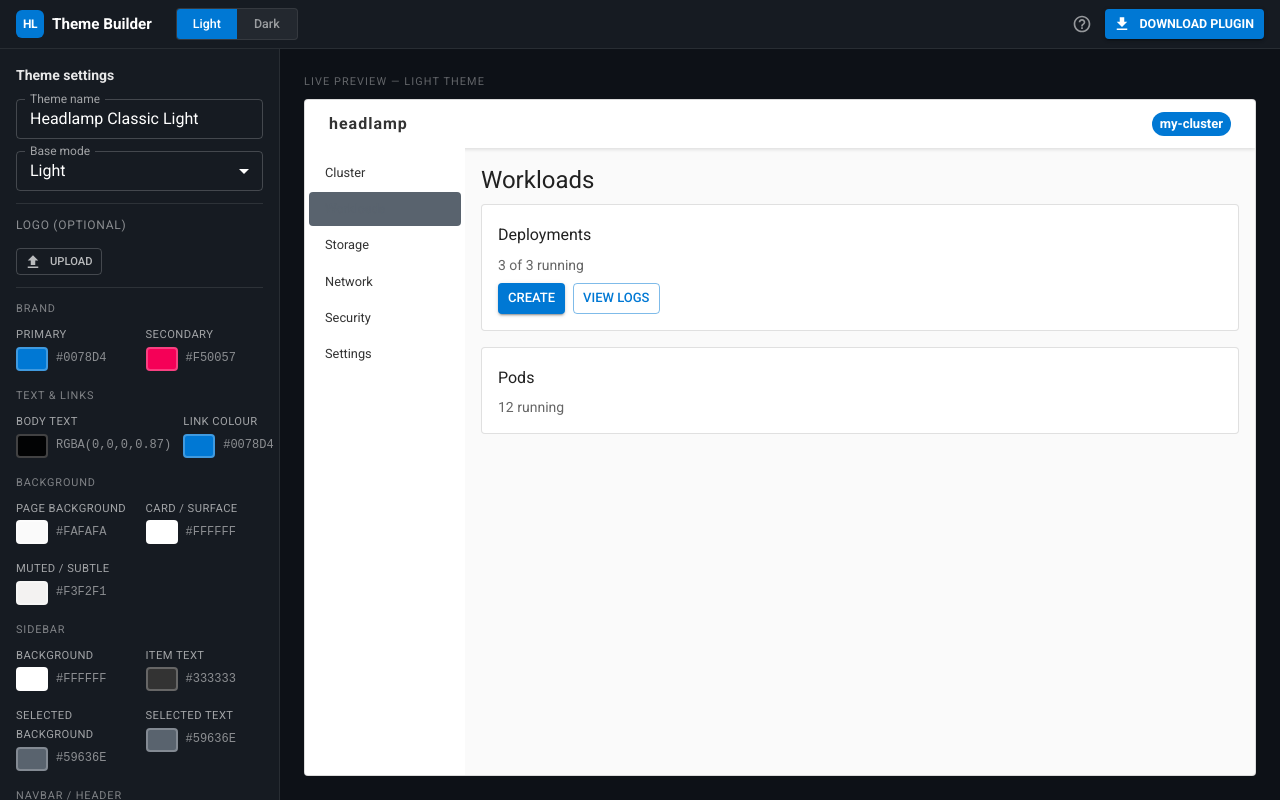
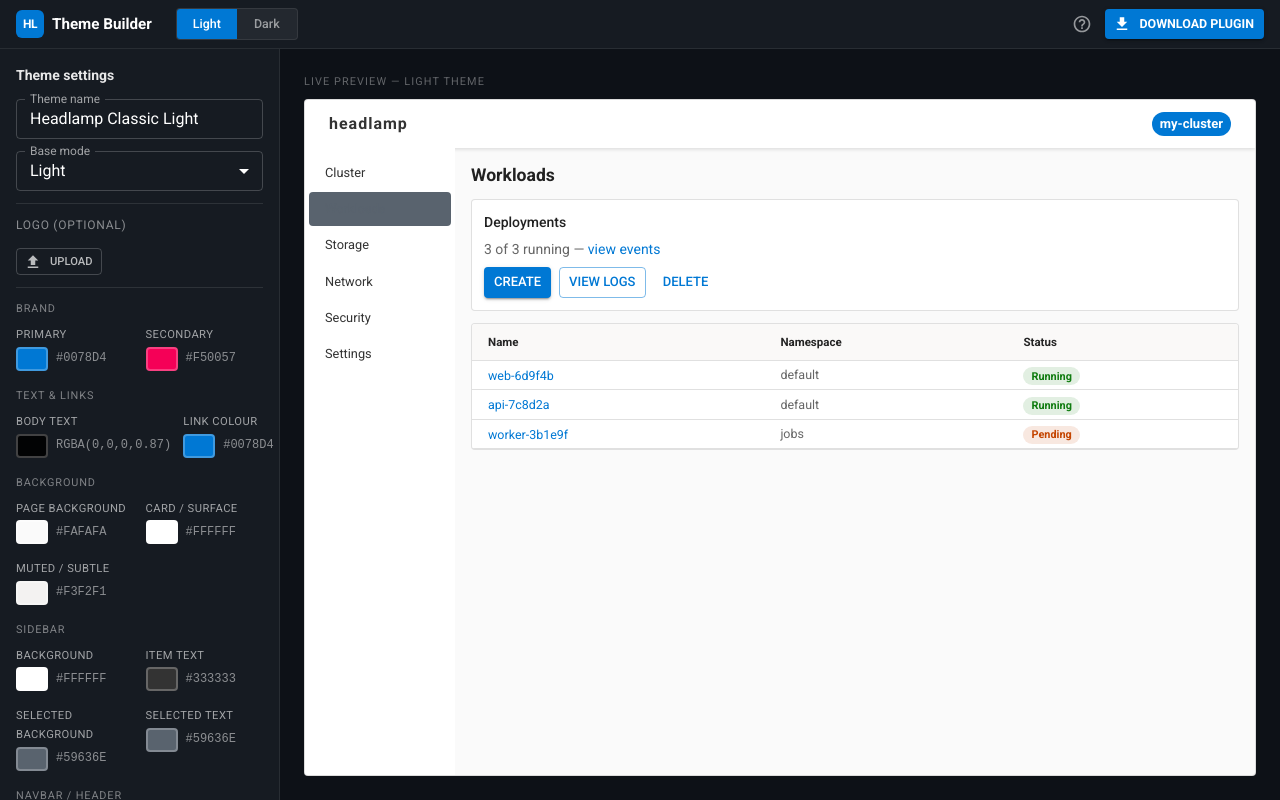
Before and after one commit to PixelRobots/headlamp-theme-builder, a React (Vite) app: page / in a window 1280 px wide. Built offline with nearby package versions, Linux system fonts and the light colour scheme.

Commit message:
feat: richer preview — table, links, outlined/text buttons

```diff
--- a/src/components/Preview.tsx
+++ b/src/components/Preview.tsx
@@ -4,16 +4,28 @@
 import Box from '@mui/material/Box';
 import Typography from '@mui/material/Typography';
 import Button from '@mui/material/Button';
+import Link from '@mui/material/Link';
 import List from '@mui/material/List';
 import ListItemButton from '@mui/material/ListItemButton';
 import ListItemText from '@mui/material/ListItemText';
 import AppBar from '@mui/material/AppBar';
 import Toolbar from '@mui/material/Toolbar';
 import Chip from '@mui/material/Chip';
+import Table from '@mui/material/Table';
+import TableHead from '@mui/material/TableHead';
+import TableBody from '@mui/material/TableBody';
+import TableRow from '@mui/material/TableRow';
+import TableCell from '@mui/material/TableCell';
 import { themeToMui } from '../utils/themeToMui';
 import type { HeadlampTheme } from '../types/theme';
 
 const NAV_ITEMS = ['Cluster', 'Workloads', 'Storage', 'Network', 'Security', 'Settings'];
+
+const PODS = [
+  { name: 'web-6d9f4b', namespace: 'default', status: 'Running' },
+  { name: 'api-7c8d2a', namespace: 'default', status: 'Running' },
+  { name: 'worker-3b1e9f', namespace: 'jobs', status: 'Pending' },
+];
 
 interface Props {
   theme: HeadlampTheme;
@@ -41,11 +53,7 @@
         {/* Navbar */}
         <AppBar
           position="static"
-          sx={{
-            bgcolor: theme.navbar.background,
-            color: theme.navbar.color,
-            boxShadow: '0 1px 4px rgba(0,0,0,0.15)',
-          }}
+          sx={{ bgcolor: theme.navbar.background, color: theme.navbar.color, boxShadow: '0 1px 4px rgba(0,0,0,0.15)' }}
           elevation={0}
         >
           <Toolbar variant="dense">
@@ -65,11 +73,7 @@
               </Typography>
             )}
             <Box sx={{ flex: 1 }} />
-            <Chip
-              label="my-cluster"
-              size="small"
-              sx={{ bgcolor: theme.primary, color: '#fff', fontWeight: 600 }}
-            />
+            <Chip label="my-cluster" size="small" sx={{ bgcolor: theme.primary, color: '#fff', fontWeight: 600 }} />
           </Toolbar>
         </AppBar>
 
@@ -77,7 +81,7 @@
           {/* Sidebar */}
           <Box
             sx={{
-              width: 160,
+              width: 150,
               bgcolor: theme.sidebar.background,
               display: 'flex',
               flexDirection: 'column',
@@ -98,60 +102,105 @@
                     mb: 0.25,
                   }}
                 >
-                  <ListItemText
-                    primary={item}
-                    primaryTypographyProps={{ fontSize: '0.8rem' }}
-                  />
+                  <ListItemText primary={item} primaryTypographyProps={{ fontSize: '0.8rem' }} />
                 </ListItemButton>
               ))}
             </List>
           </Box>
 
           {/* Main content */}
-          <Box sx={{ flex: 1, p: 2, overflow: 'auto' }}>
-            <Typography variant="h5" gutterBottom sx={{ color: 'text.primary' }}>
+          <Box sx={{ flex: 1, p: 2, overflow: 'auto', display: 'flex', flexDirection: 'column', gap: 1.5 }}>
+            <Typography variant="h5" sx={{ color: 'text.primary', fontWeight: 700, fontSize: '1.1rem' }}>
               Workloads
             </Typography>
+
+            {/* Card with primary buttons + link */}
             <Box
               sx={{
                 bgcolor: 'background.paper',
                 borderRadius: 1,
-                p: 2,
-                mb: 2,
+                p: 1.5,
                 border: '1px solid',
                 borderColor: 'divider',
               }}
             >
-              <Typography variant="subtitle1" gutterBottom>
+              <Typography variant="subtitle2" gutterBottom>
                 Deployments
               </Typography>
-              <Typography variant="body2" color="text.secondary">
-                3 of 3 running
+              <Typography variant="body2" color="text.secondary" sx={{ mb: 1 }}>
+                3 of 3 running &mdash;{' '}
+                <Link href="#" underline="hover" color="primary">
+                  view events
+                </Link>
               </Typography>
-              <Box sx={{ mt: 1, display: 'flex', gap: 1 }}>
-                <Button variant="contained" size="small">
-                  Create
-                </Button>
-                <Button variant="outlined" size="small">
-                  View logs
-                </Button>
+              <Box sx={{ display: 'flex', gap: 1 }}>
+                <Button variant="contained" size="small">Create</Button>
+                <Button variant="outlined" size="small">View logs</Button>
+                <Button variant="text" size="small">Delete</Button>
               </Box>
             </Box>
+
+            {/* Pod table */}
             <Box
               sx={{
                 bgcolor: 'background.paper',
                 borderRadius: 1,
-                p: 2,
                 border: '1px solid',
                 borderColor: 'divider',
+                overflow: 'hidden',
               }}
             >
-              <Typography variant="subtitle1" gutterBottom>
-                Pods
-              </Typography>
-              <Typography variant="body2" color="text.secondary">
-                12 running
-              </Typography>
+              <Table size="small">
+                <TableHead>
+                  <TableRow
+                    sx={{
+                      bgcolor: theme.base === 'dark' ? '#000' : '#faf9f8',
+                    }}
+                  >
+                    {['Name', 'Namespace', 'Status'].map(h => (
+                      <TableCell
+                        key={h}
+                        sx={{
+                          fontWeight: 700,
+                          fontSize: '0.72rem',
+                          color: theme.base === 'dark' ? '#aeaeae' : '#242424',
+                          borderColor: 'divider',
+                          py: 0.75,
+                        }}
+                      >
+                        {h}
+                      </TableCell>
+                    ))}
+                  </TableRow>
+                </TableHead>
+                <TableBody>
+                  {PODS.map(pod => (
+                    <TableRow key={pod.name} hover>
+                      <TableCell sx={{ py: 0.5, borderColor: 'divider' }}>
+                        <Link href="#" underline="hover" color="primary" sx={{ fontSize: '0.78rem' }}>
+                          {pod.name}
+                        </Link>
+                      </TableCell>
+                      <TableCell sx={{ py: 0.5, borderColor: 'divider', fontSize: '0.78rem', color: 'text.secondary' }}>
+                        {pod.namespace}
+                      </TableCell>
+                      <TableCell sx={{ py: 0.5, borderColor: 'divider' }}>
+                        <Chip
+                          label={pod.status}
+                          size="small"
+                          sx={{
+                            height: 18,
+                            fontSize: '0.68rem',
+                            bgcolor: pod.status === 'Running' ? 'rgba(16,124,16,0.12)' : 'rgba(196,69,0,0.12)',
+                            color: pod.status === 'Running' ? '#107C10' : 'rgb(196,69,0)',
+                            fontWeight: 600,
+                          }}
+                        />
+                      </TableCell>
+                    </TableRow>
+                  ))}
+                </TableBody>
+              </Table>
             </Box>
           </Box>
         </Box>
```
